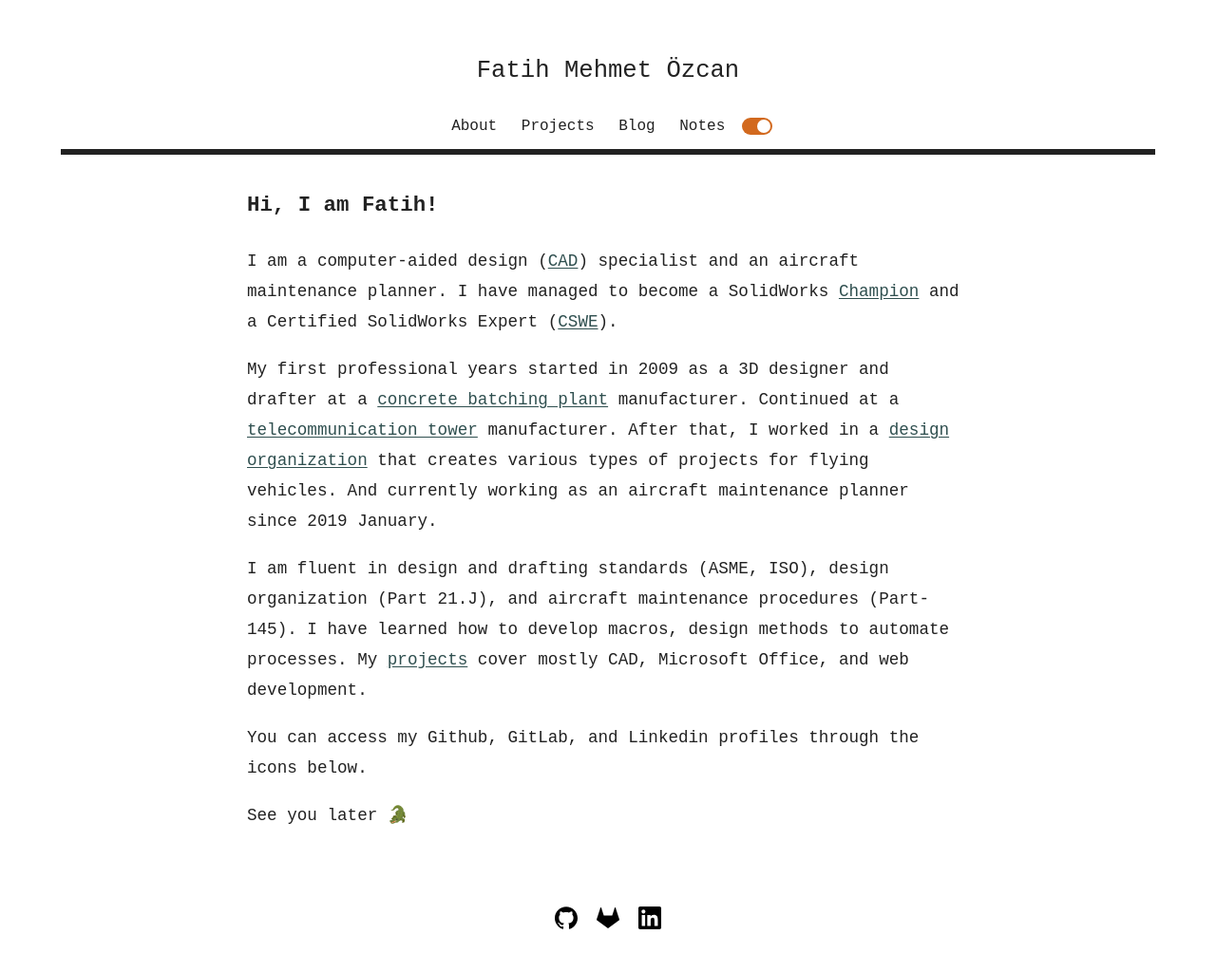
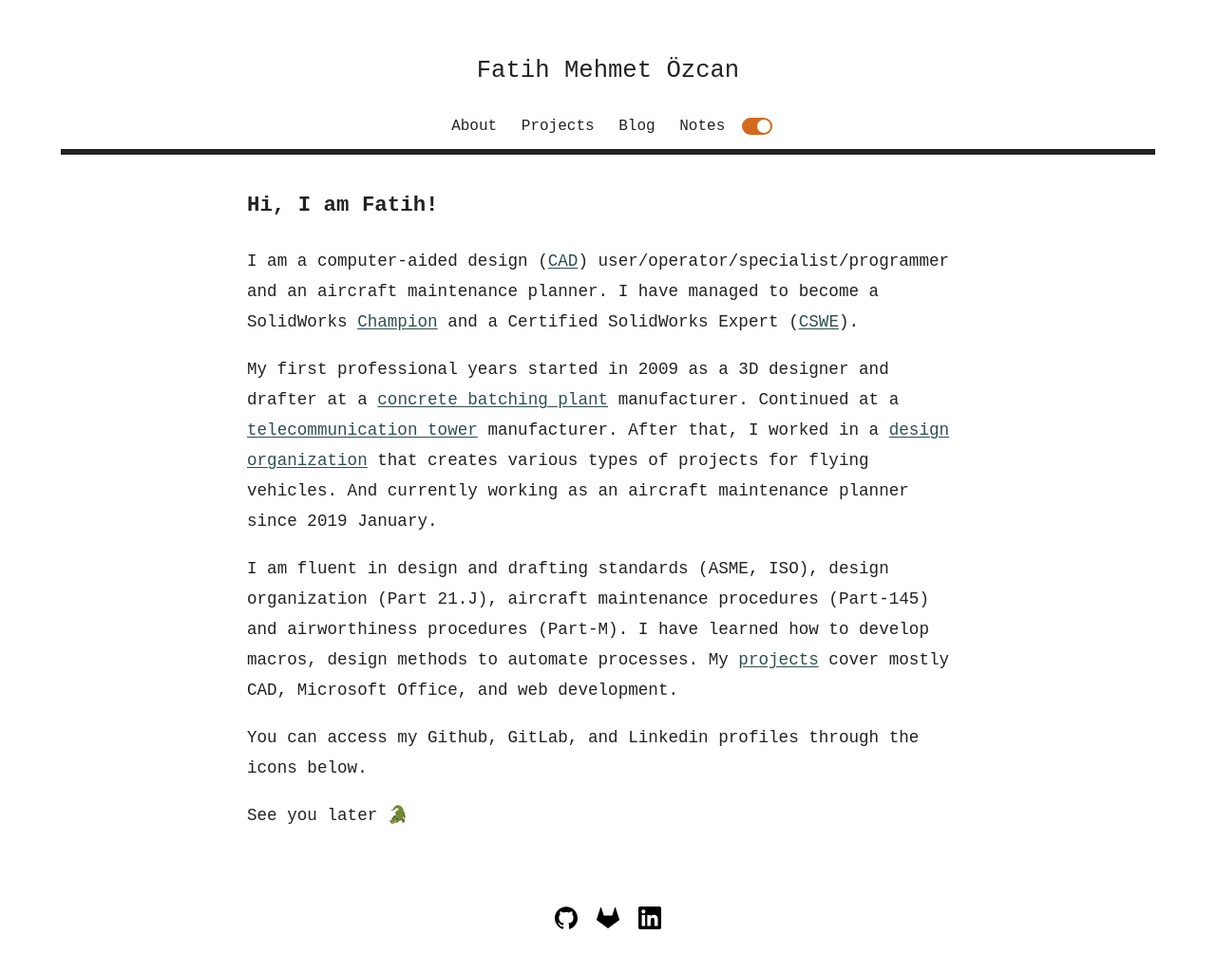
Before and after one commit to fatihmeh/fatihmeh.github.io, a Jekyll site: the page built from index.html, in a window 1280 px wide. Shown: the whole page at 95% size. Built offline with Jekyll 4.4.1, drawn with Linux system fonts in a browser that asks for light colours.

Commit message:
Add details to job titles

```diff
--- a/index.html
+++ b/index.html
@@ -4,11 +4,11 @@ title: Fatih Mehmet Özcan
 ---
 
 <h2 class="parag-header">Hi, I am Fatih!</h2>
-<p class="about">I am a computer-aided design (<a href="https://en.wikipedia.org/wiki/Computer-aided_design" target="_blank">CAD</a>) specialist and an aircraft maintenance planner. I have managed to become a SolidWorks <a href="https://www.credly.com/badges/299bb037-063a-4071-bd22-4425362f5d5e/public_url" target="_blank">Champion</a> and a Certified SolidWorks Expert (<a href="https://www.credly.com/badges/714364cf-6316-4259-a887-f85d9bb7d731/public_url" target="_blank">CSWE</a>).</p>
+<p class="about">I am a computer-aided design (<a href="https://en.wikipedia.org/wiki/Computer-aided_design" target="_blank">CAD</a>) user/operator/specialist/programmer and an aircraft maintenance planner. I have managed to become a SolidWorks <a href="https://www.credly.com/badges/299bb037-063a-4071-bd22-4425362f5d5e/public_url" target="_blank">Champion</a> and a Certified SolidWorks Expert (<a href="https://www.credly.com/badges/714364cf-6316-4259-a887-f85d9bb7d731/public_url" target="_blank">CSWE</a>).</p>
 <br>
 <p class="about">My first professional years started in 2009 as a 3D designer and drafter at a <a href="https://en.wikipedia.org/wiki/Concrete_plant" target="_blank">concrete batching plant</a> manufacturer. Continued at a <a href="https://en.wikipedia.org/wiki/Radio_masts_and_towers#Tubular_steel" target="_blank">telecommunication tower</a> manufacturer. After that, I worked in a <a href="https://www.easa.europa.eu/domains/aircraft-products/design-organisations" target="_blank">design organization</a> that creates various types of projects for flying vehicles. And currently working as an aircraft maintenance planner since 2019 January.</p>
 <br>
-<p class="about">I am fluent in design and drafting standards (ASME, ISO), design organization (Part 21.J), and aircraft maintenance procedures (Part-145). I have learned how to develop macros, design methods to automate processes. My <a href="/projects">projects</a> cover mostly CAD, Microsoft Office, and web development.</p>
+<p class="about">I am fluent in design and drafting standards (ASME, ISO), design organization (Part 21.J), aircraft maintenance procedures (Part-145) and airworthiness procedures (Part-M). I have learned how to develop macros, design methods to automate processes. My <a href="/projects">projects</a> cover mostly CAD, Microsoft Office, and web development.</p>
 <br>
 <p class="about">You can access my Github, GitLab, and Linkedin profiles through the icons below.</p>
 <br>
```
